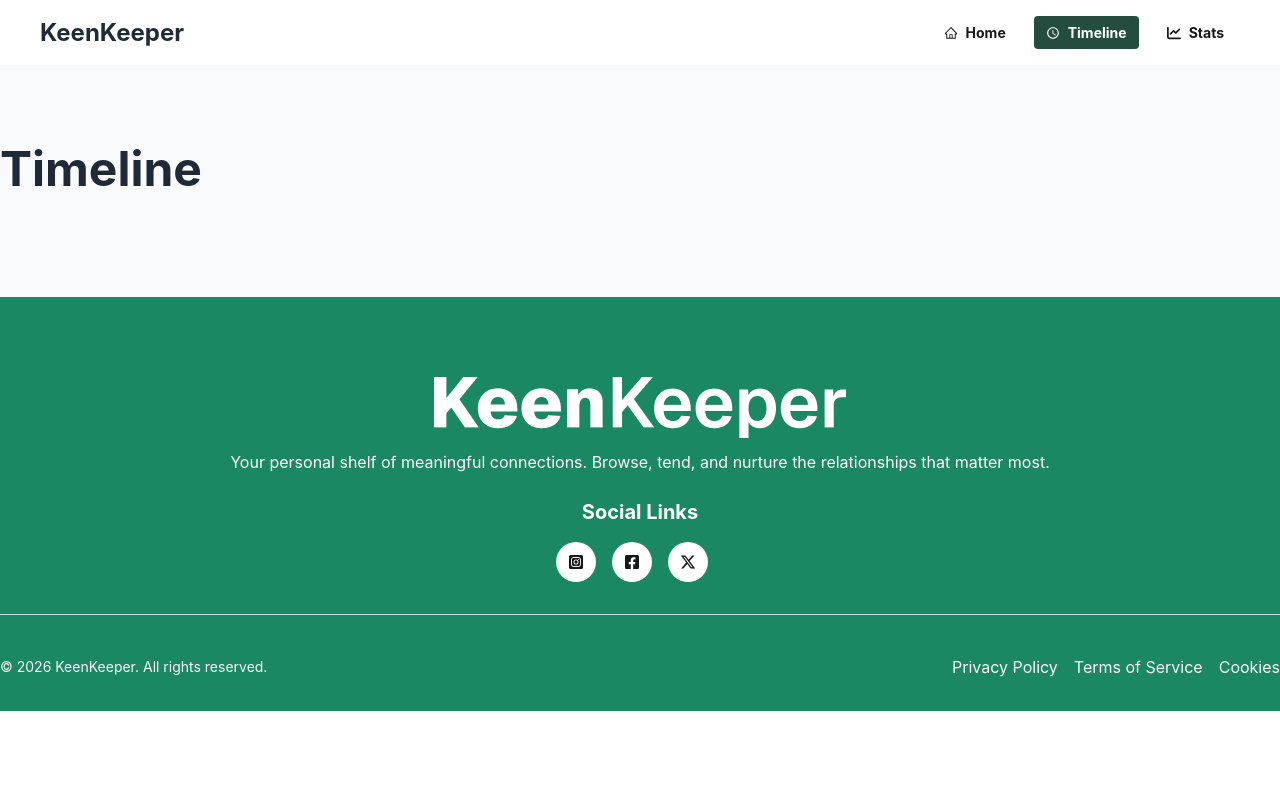
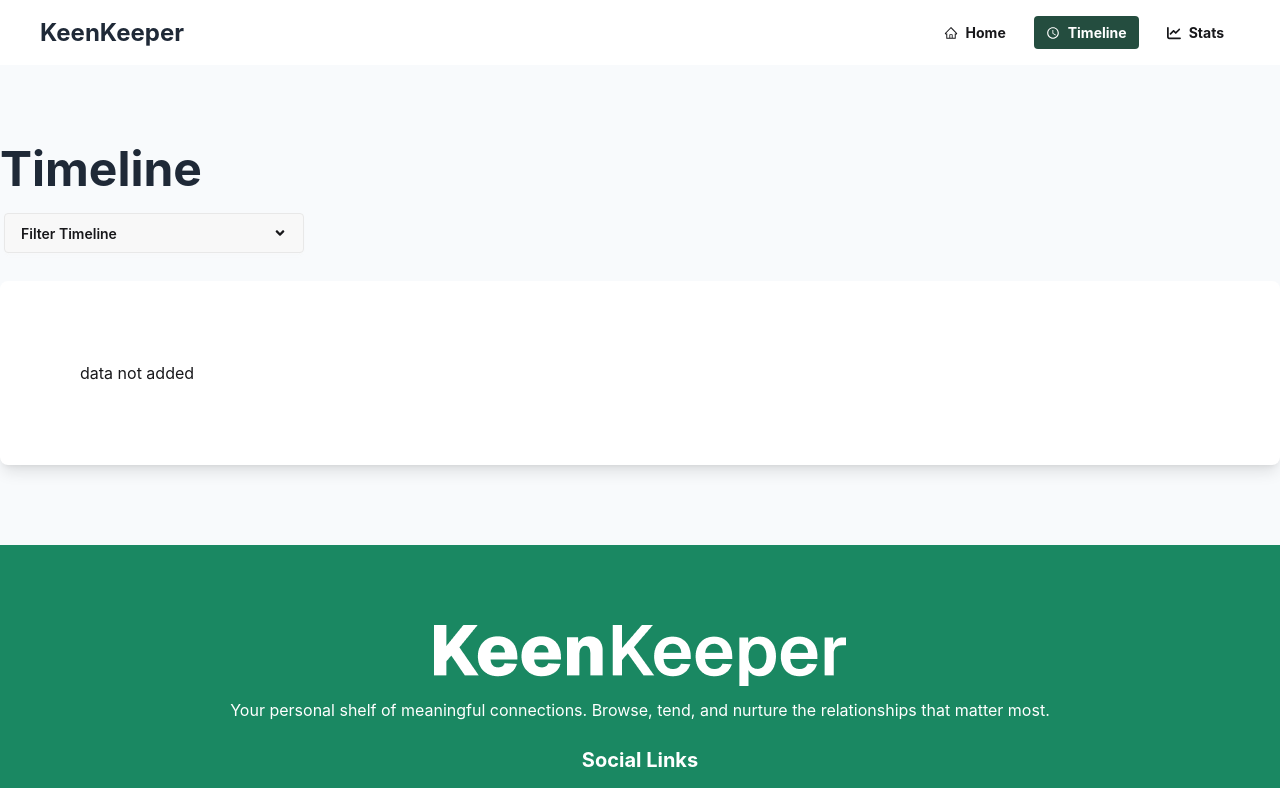
Before and after one commit to mdantormia1779-dev/keen-keeper, a Next.js app: page /timeline in a window 1280 px wide. Shown: the top 788 px of the page. Built offline with nearby package versions, Linux system fonts and the light colour scheme.

Commit message:
filter done

```diff
--- a/src/app/timeline/page.jsx
+++ b/src/app/timeline/page.jsx
@@ -1,33 +1,61 @@
 "use client"
-import React from 'react';
+import React, { useState } from 'react';
 import { FiPhoneCall } from 'react-icons/fi';
 import { CallContext } from '../context/CallContextProvider';
 import { useContext } from 'react';
 import { MdOutlineTextsms } from 'react-icons/md';
 import { CiVideoOn } from 'react-icons/ci';
+import { FaAngleDown } from "react-icons/fa";
+
 
 const Page = () => {
+    const [filter, setFilter] = useState("all")
     const { call } = useContext(CallContext);
+    const order = {
+        Calling: 1,
+        Textting: 2,
+        Video: 3
+    }
+    const filteredData = filter === "all" ? call : call.filter(item => item.type === filter)
+    const sortedData = [...filteredData].sort((a, b) => {
+        return order[a.type] - order[b.type];
+    })
     return (
         <div className="bg-[#f8fafc] py-20">
             <div className='container mx-auto'>
                 <h1 className="font-bold text-5xl text-[#1f2937]">Timeline </h1>
+                <div className='mt-4'>
+                    <div className="dropdown dropdown-bottom">
+                        <div tabIndex={0} role="button" className="btn m-1 items-center flex w-75 justify-between">Filter Timeline <FaAngleDown /></div>
+                        <ul tabIndex="-1" className="dropdown-content menu bg-base-100 rounded-box z-1 w-52 p-2 shadow-sm">
+                            <li><button onClick={() => setFilter("all")}>All</button></li>
+                            <li><button onClick={() => setFilter("Calling")}>Call</button></li>
+                            <li><button onClick={() => setFilter("Video")}>Video</button></li>
+                            <li><button onClick={() => setFilter("Textting")}>Text</button></li>
+                        </ul>
+                    </div>
+                </div>
                 <div className='mt-6'>
                     <div className='space-y-4'>
-                        {
-                            call.map(data => (
+                        {sortedData.length === 0 ? (
+                            <div className='p-20 bg-white rounded-lg flex gap-4 items-center shadow-lg'>
+                                <p>data not added</p>
+                            </div>
+                        ) : (
+                            sortedData.map(data => (
                                 <div key={data.id} className='p-4 bg-white rounded-lg flex gap-4 items-center shadow-lg'>
                                     <div>
                                         {data.type === "Calling" && <FiPhoneCall className="text-2xl mb-2" />}
-                                        {data.type === "Textting" && <MdOutlineTextsms className="text-2xl mb-2"/>}
+                                        {data.type === "Textting" && <MdOutlineTextsms className="text-2xl mb-2" />}
                                         {data.type === "Video" && <CiVideoOn className="text-2xl mb-2" />}
                                     </div>
                                     <div>
-                                        <h1 className='text-[#244d3f] font-bold text-xl'>Call <span className='text-[#64748b] text-sm'>{data.name}</span></h1>
+                                        <h1 className='text-[#244d3f] font-bold text-xl'>{data.type} <span className='text-[#64748b] text-sm'>{data.name}</span></h1>
                                         <p className='text-[#64748b] text-sm mt-1'>March 29, 2026</p>
                                     </div>
                                 </div>
                             ))
+                        )
                         }
                     </div>
                 </div>
```
